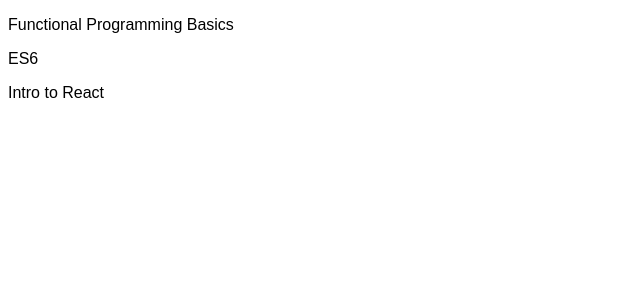
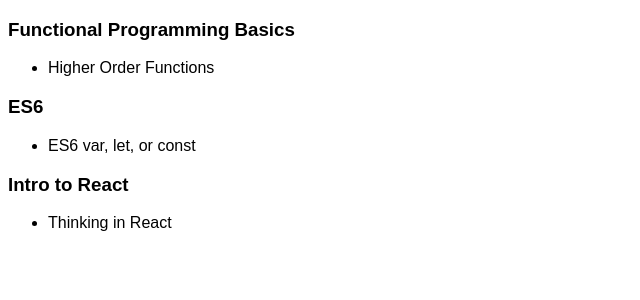
Before and after one commit to nathanrodman/bookmark-manager, a React (Create React App) app: page / in a window 1280 px wide. Shown: the top 300 px of the page, without its empty margins (0-640 px from the left). Built offline with nearby package versions, Linux system fonts and the light colour scheme.

Commit message:
Modify App.js & Subject.js props to accommodate new state structure

```diff
--- a/src/App.js
+++ b/src/App.js
@@ -45,9 +45,9 @@
   render() {
     return (
       <div>
-        <Subject subject={this.state.resources[0].subject} />
-        <Subject subject={this.state.resources[1].subject}/>
-        <Subject subject={this.state.resources[2].subject}/>
+        <Subject items={this.state.resources[0]} />
+        <Subject items={this.state.resources[1]}/>
+        <Subject items={this.state.resources[2]}/>
       </div>
     );
   }
--- a/src/Subject.js
+++ b/src/Subject.js
@@ -10,7 +10,12 @@
 
   render() {
     return (
-        <p>{this.props.subject}</p>
+      <div>
+        <h3>{this.props.items.subject}</h3>
+        <ul>
+          <li>{this.props.items.resources[0].title}</li>
+        </ul>
+      </div>
     );
   }
 }
```
